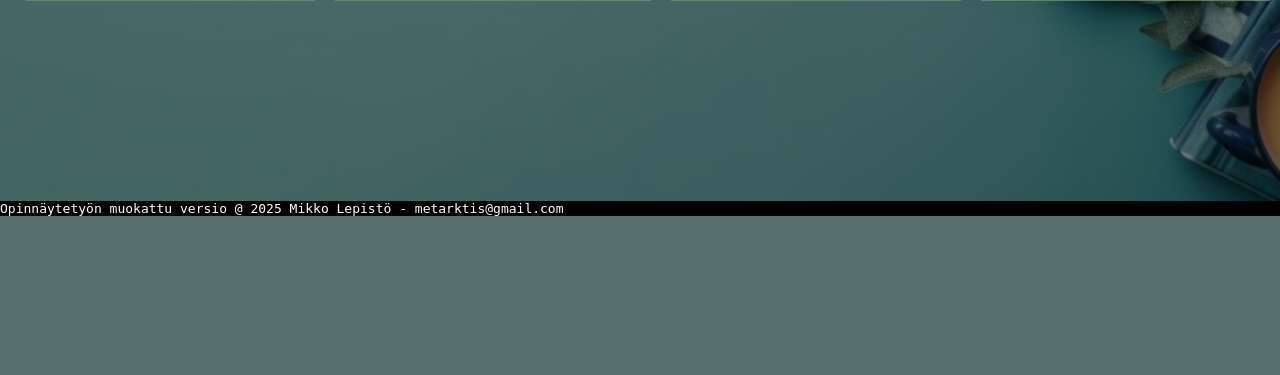
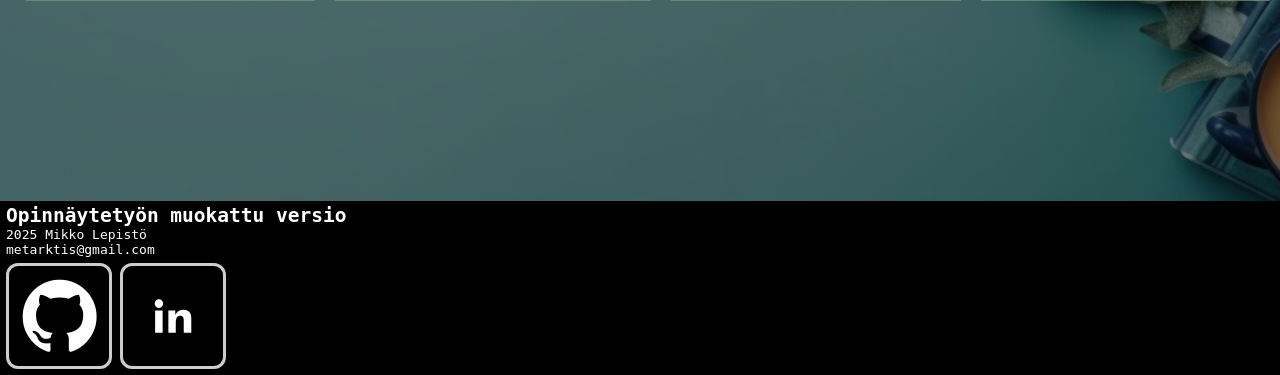
Before and after one commit to Kirjakauppias/kotisivukone_htmx, a PHP site: page / in a window 1280 px wide. Shown: the part 847-1222 px from the top of the page. Before the commit the page ends 1063 px from the top, so only its background shows below. Run offline with PHP 8.4, Linux system fonts and the light colour scheme.

Commit message:
Etusivu valmis

```diff
--- a/src/index.php
+++ b/src/index.php
@@ -122,7 +122,17 @@ $isResponsive = isset($_GET['responsive']) && $_GET['responsive'] == 'true';
     </div><!-- /row-->
 </main>
 <footer id="contact">
-    <p>Opinnäytetyön muokattu versio @ 2025 Mikko Lepistö - metarktis@gmail.com</p>
+    <div class="footer-container">
+        <div class="footer-details">
+            <h2>Opinnäytetyön muokattu versio</h2>
+            <p>2025 Mikko Lepistö</p>
+            <p>metarktis@gmail.com</p>
+        </div>
+        <div class="footer-contact">
+            <a href=""><img src="images/github_small.png"></a>
+            <a href=""><img src="images/linked_small.png"></a>
+        </div>
+    </div>
 </footer>
 <script>
     function myFunction() {
--- a/src/styles/style.css
+++ b/src/styles/style.css
@@ -27,6 +27,11 @@ main {
 footer {
     background-color: black;
     color: #fff;
+}
+
+footer img {
+    border: 3px solid #ccc; /* Luo harmaan kehyksen */
+    border-radius: 12px;
 }
 
 .banner {
@@ -250,6 +255,18 @@ img.avatar {
     clear: both;
   }
 
+/* FOOTER CONTENT */
+.footer-container {
+    margin-left: 3px;
+}
+.footer-details {
+    padding: 3px;
+}
+
+.footer-contact {
+    padding: 3px;
+}
+
   @media screen and (max-width: 1514px) {
     .column {
         width: 25%;
```
Also changed, not shown: src/images/github.png (added), src/images/github_small.png (added), src/images/linked.jpg (added), src/images/linked.png (added), src/images/linked_small.jpg (added), src/images/linked_small.png (added).
